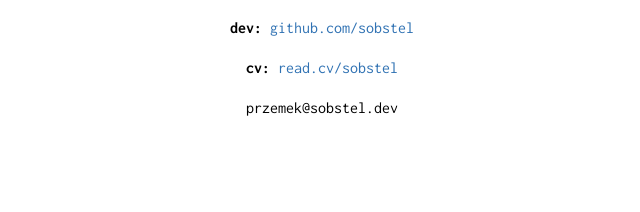
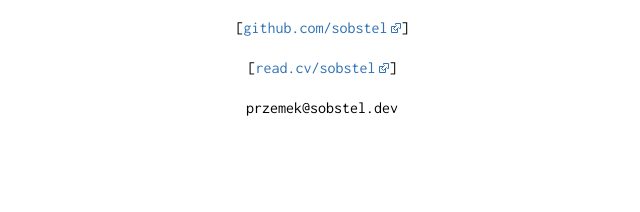
Before and after one commit to sobstel/sobstel.github.com, a Jekyll site: the page built from index.html, in a window 1280 px wide. Shown: the top 212 px of the page, without its empty margins (322-962 px from the left). Built offline with Jekyll 4.4.1, drawn with Linux system fonts in a browser that asks for light colours.

Commit message:
polishing

```diff
--- a/index.html
+++ b/index.html
@@ -5,7 +5,7 @@ bodyclass: home
 ---
 
 <section>
-  <dl>
+  <dl style="margin-bottom: 2rem">
     {% comment %}
     <dt class="header">~/</dt>
     <dd class="header">
@@ -16,11 +16,11 @@ bodyclass: home
     {% endcomment %}
     {% comment %}<dt>/dev/</dt>{% endcomment %}
     <dd style="text-align: center">
-      <strong>dev:</strong> <a href="https://github.com/sobstel/">github.com/sobstel</a>
+      [<a href="https://github.com/sobstel/" target="_blank">github.com/sobstel</a>]
     </dd>
     {% comment %}<dt>/dev/</dt>{% endcomment %}
     <dd style="text-align: center">
-      <strong>cv:</strong> <a href="https://read.cv/sobstel">read.cv/sobstel</a>
+      [<a href="https://read.cv/sobstel" target="_blank">read.cv/sobstel</a>]
     </dd>
     {% comment %}
     <dt>/env/</dt>
```
